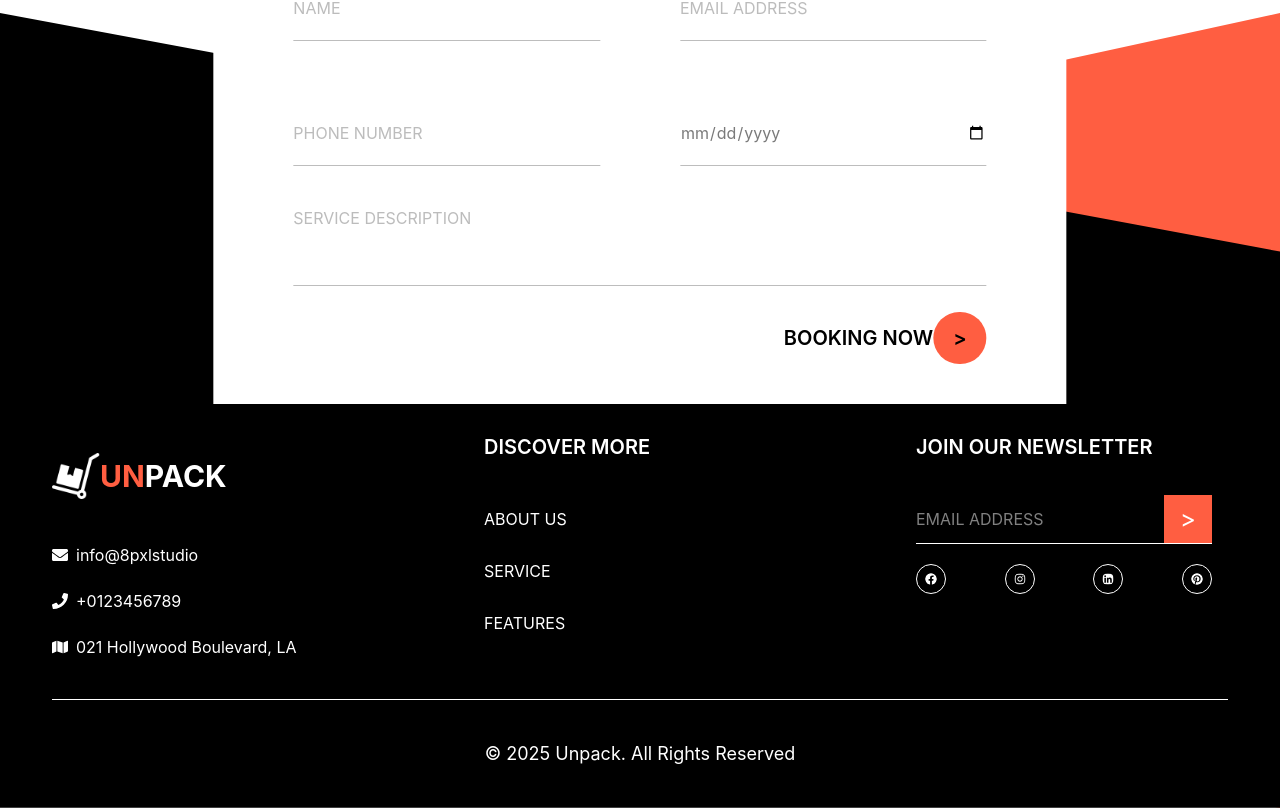
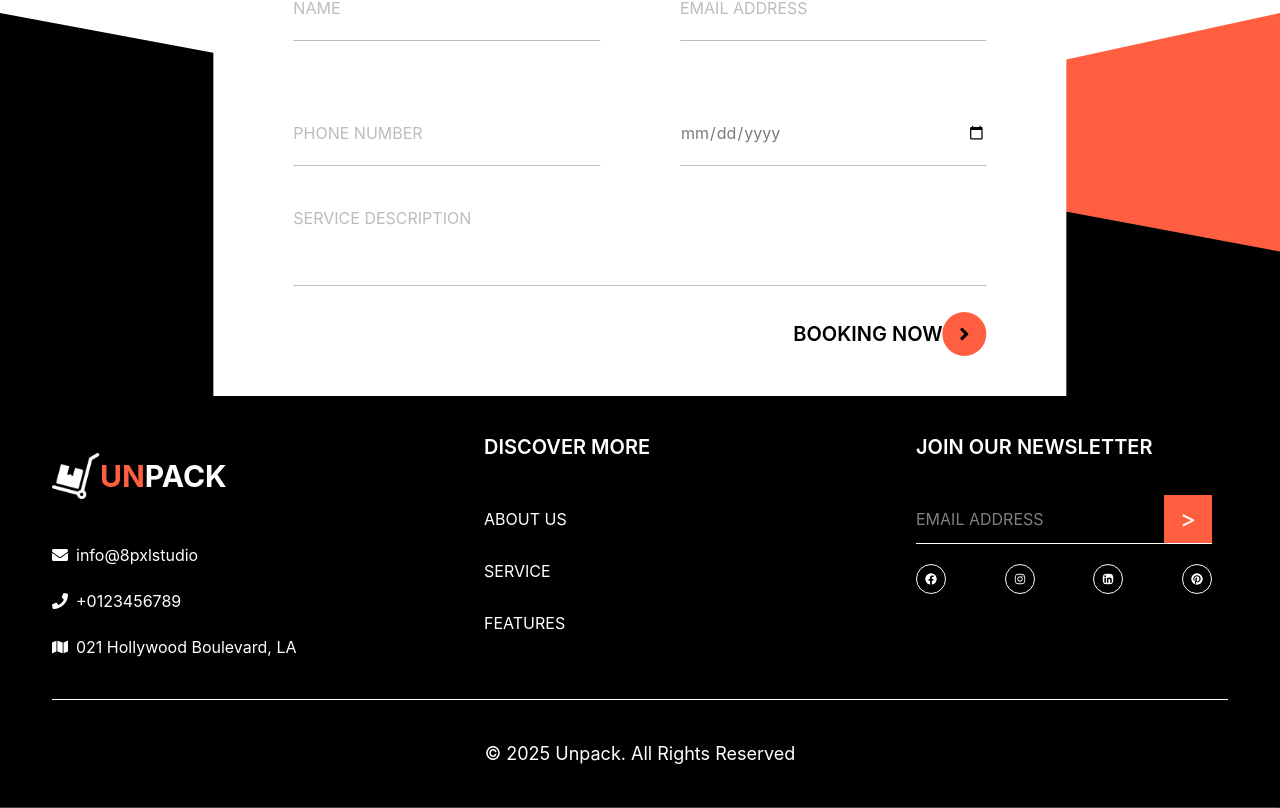
Before and after one commit to ajalasimon192-lgtm/unpack, a React (Vite) app: page / in a window 1280 px wide. Shown: the part 5766-6574 px from the top of the page. Built offline with nearby package versions, Linux system fonts and the light colour scheme.

Commit message:
Third commit

```diff
--- a/src/components/Footer.jsx
+++ b/src/components/Footer.jsx
@@ -1,5 +1,5 @@
 import logo from '../assets/images/logo.webp';
-import { FaEnvelope, FaPhone, FaMap, FaFacebook, FaInstagram, FaPinterest, FaLinkedin } from 'react-icons/fa';
+import { FaEnvelope, FaAngleRight, FaPhone, FaMap, FaFacebook, FaInstagram, FaPinterest, FaLinkedin } from 'react-icons/fa';
 
 export const Footer = () => {
   return (
@@ -24,7 +24,7 @@ export const Footer = () => {
                     <input type="date" placeholder='DATE' className='input' />
                 </div>
                 <textarea name="description" placeholder='SERVICE DESCRIPTION' className='border-b border-b-[#BDBDBD] w-full h-20 outline-0 resize-none text-[#7A7A7A]' ></textarea>
-                <div className='flex items-center justify-center md:text-[16px] lg:text-xl font-semibold lg:float-end mt-5'>BOOKING NOW <a href='' className='bg-[#FF5E41] px-5 py-3 rounded-4xl text'>&gt;</a></div>
+                <div className='flex items-center justify-center md:text-[16px] lg:text-xl font-semibold lg:float-end mt-5'>BOOKING NOW <a href='' className='bg-[#FF5E41] px-3 py-3 rounded-4xl text'><FaAngleRight /></a></div>
             </form>
         </div>
 
```
